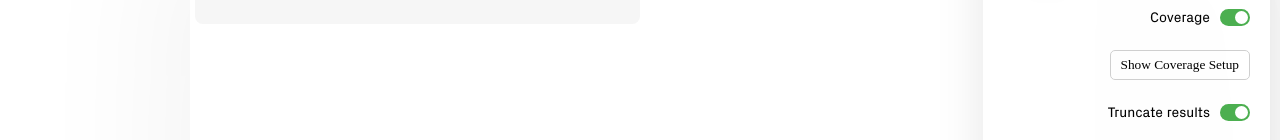
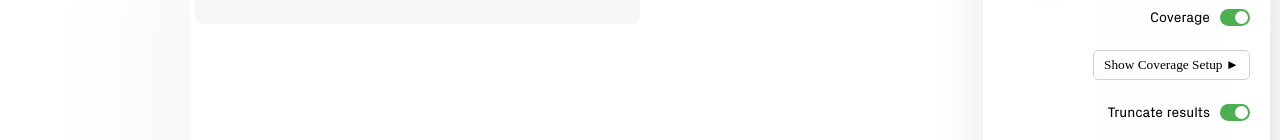
Before and after one commit to indxSearch/indx-restapi-search, a Next.js app: page / in a window 1280 px wide. Both pictures are taken after a click on the button "Query parameters". Shown: the part 179-319 px from the top of the page. Built offline with nearby package versions, Linux system fonts and the light colour scheme; a web font is replaced by a local one.

Commit message:
Update page.tsx

```diff
--- a/app/page.tsx
+++ b/app/page.tsx
@@ -249,7 +249,7 @@ export default function App() {
               { applyCoverage && (
                 <div id={styles.coverageSetup}>
                   <div>
-                    <button onClick={toggleCoverageSetup}>{!showCoverageSetup ? "Show Coverage Setup" : "Hide Coverage Setup"}</button>
+                    <button onClick={toggleCoverageSetup}>{!showCoverageSetup ? "Show Coverage Setup ►" : "Hide Coverage Setup ▼"}</button>
                   </div>
                   { showCoverageSetup && (
                   <div>
```
